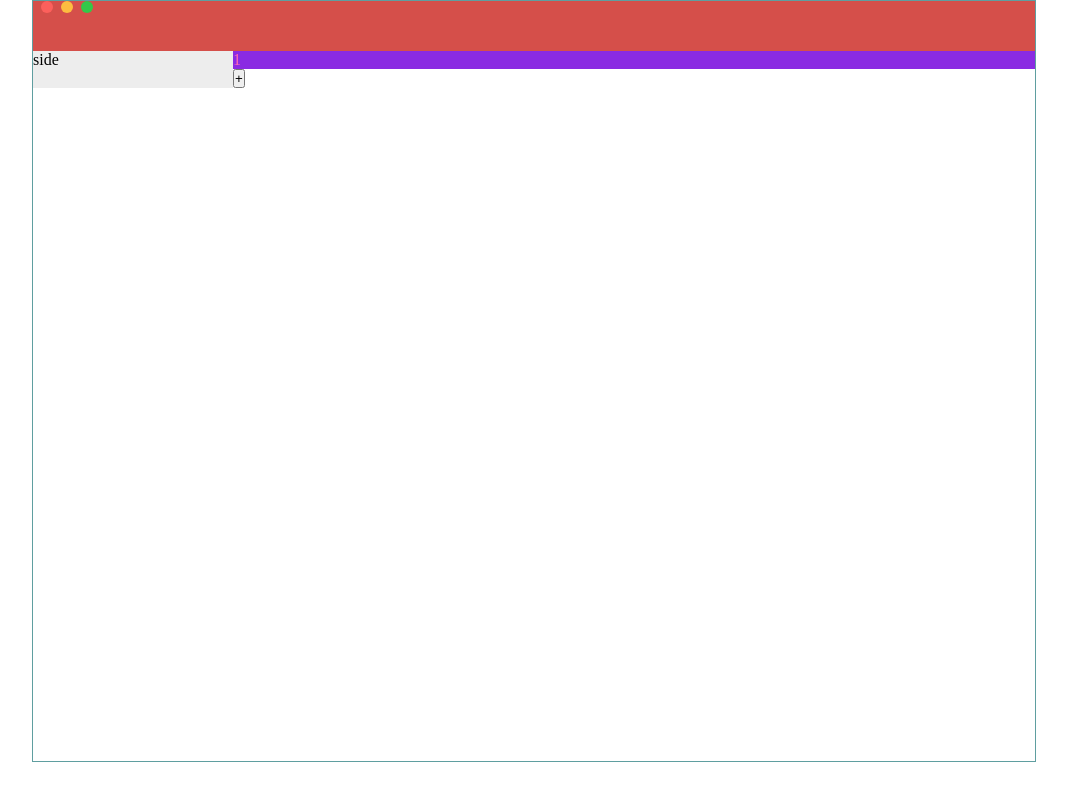
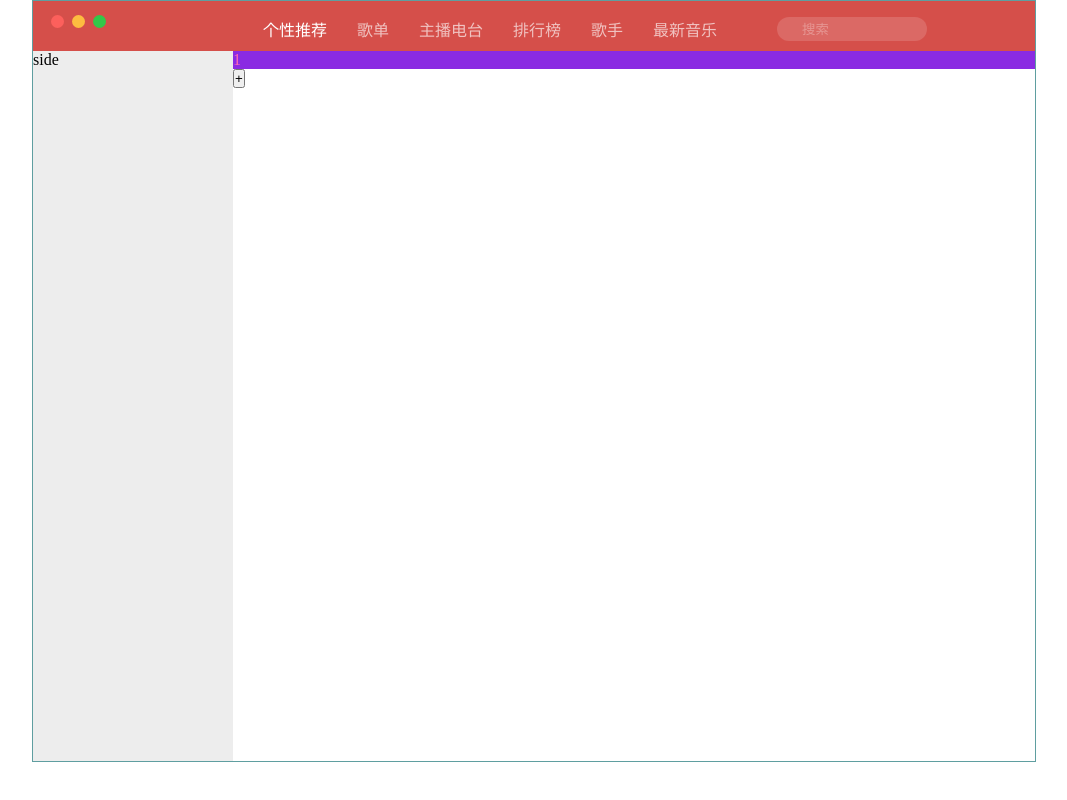
Before and after one commit to naihe138/NeteaseCloudMusic, a Vue app: page / in a window 1280 px wide. Shown: the whole page, without its empty margins (106-1173 px from the left). Built offline with nearby package versions, Linux system fonts and the light colour scheme; a small style sheet from the web is missing.

Commit message:
feat: header css

```diff
--- a/src/index.html
+++ b/src/index.html
@@ -5,7 +5,7 @@
   <meta name="viewport" content="width=device-width, initial-scale=1.0">
   <meta http-equiv="X-UA-Compatible" content="ie=edge">
   <title>网易云音乐-by naice</title>
-  <link rel="stylesheet" type="text/css" href="https://at.alicdn.com/t/font_1255888_yd8w2338h7.css" />
+  <link rel="stylesheet" type="text/css" href="https://at.alicdn.com/t/font_1255888_r59whe0thq.css" />
 </head>
 <body>
   <div id="app"></div>
--- a/src/layout/header.vue
+++ b/src/layout/header.vue
@@ -1,6 +1,7 @@
 <template>
   <section class="header">
     <div class="opertate">
+      <div class="window-opertate">
         <div class="dog close">
           <span></span>
           <span></span>
@@ -13,15 +14,46 @@
           <span></span>
         </div>
       </div>
-    <div class="nav"></div>
-    <div class="serch"></div>
-    <div class="setup"></div>
+    </div>
+    <div class="nav">
+      <span class="active">个性推荐</span>
+      <span>歌单</span>
+      <span>主播电台</span>
+      <span>排行榜</span>
+      <span>歌手</span>
+      <span>最新音乐</span>
+    </div>
+    <div class="serch">
+      <i class="iconfont icona"></i>
+      <input type="text" placeholder="搜索" v-model="searchStr">
+      <span class="iconfont iconguanbi" v-show="showClear" @click="toClear"></span>
+    </div>
+    <div class="setup">
+      <i class="iconfont iconshezhi"></i>
+      <i class="iconfont iconyoujian"></i>
+      <i class="iconfont iconpifu"></i>
+    </div>
   </section>
 </template>
 
 <script>
   export default {
-    name: 'Mheander'
+    name: 'Mheander',
+    data () {
+      return {
+        searchStr: ''
+      }
+    },
+    computed: {
+      showClear () {
+        return this.searchStr.length > 0
+      }
+    },
+    methods: {
+      toClear () {
+        this.searchStr = ''
+      }
+    }
   }
 </script>
 
@@ -31,12 +63,19 @@
     background: #d54f4a;
     display: flex;
   }
+  .window-opertate {
+    display: flex;
+    width: 70px;
+    height: 20px;
+    margin-top: 14px;
+    margin-left: 10px;
+  }
   .opertate {
     width: 200px;
     display: flex;
     .dog {
-      width: 12px;
-      height: 12px;
+      width: 13px;
+      height: 13px;
       background: red;
       border-radius: 10px;
       position: relative;
@@ -49,14 +88,14 @@
          &:nth-of-type(1) {
           width: 9px;
           height: 1px;
-          left: 1px;
-          top: 5px;
+          left: 2px;
+          top: 6px;
         }
         &:nth-of-type(2) {
           width: 1px;
           height: 9px;
-          left: 5px;
-          top: 1px;
+          left: 6px;
+          top: 2px;
         }
       }
       &:hover span {
@@ -74,4 +113,75 @@
       background: #33c849
     }
   }
+  .nav {
+    height: 24px;
+    display: flex;
+    align-items: center;
+    color: #f0c2c0;
+    margin-top: 16px;
+    padding-left: 30px;
+    span{
+      margin-right: 30px;
+      font-weight: 400;
+      cursor: pointer;
+      &.active {
+        color: #ffffff;
+      }
+    }
+  }
+  .serch {
+    height: 24px;
+    display: flex;
+    align-items: center;
+    color: #f0c2c0;
+    margin-top: 16px;
+    padding-left: 30px;
+    width: 150px;
+    position: relative;
+    input {
+      display: block;
+      width: 150px;
+      height: 24px;
+      border: 0;
+      outline: none;
+      background: #db6965;
+      color: #f7dfde;
+      border-radius: 12px;
+      box-sizing: border-box;
+      padding-left: 25px;
+      padding-right: 16px;
+    }
+    i {
+      position: absolute;
+      color: #edb3b1;
+      left: 36px;
+      font-size: 12px;
+    }
+    span {
+      position: absolute;
+      color: #edb3b1;
+      right: 6px;
+      font-size: 12px;
+      cursor: pointer;
+    }
+    ::placeholder {
+      color: #e69693;
+    }
+  }
+  .setup {
+    height: 24px;
+    display: flex;
+    align-items: center;
+    margin-top: 16px;
+    padding-left: 20px;
+    position: relative;
+    .iconshezhi {
+      font-size: 21px;
+    }
+    i {
+      margin-right: 10px;
+      color: #f0c2c0;
+      cursor: pointer;
+    }
+  }
 </style>
--- a/src/layout/index.vue
+++ b/src/layout/index.vue
@@ -37,6 +37,7 @@
     display: flex;
     .side {
       width: 200px;
+      min-height: 760px;
       background: #ededed;
     }
     .content {
--- a/src/public/scss/reset.scss
+++ b/src/public/scss/reset.scss
@@ -2,3 +2,7 @@ body, h1, h2, h3, h4, h5, h6, p, li, ul, input, textarea, button {
   margin: 0;
   padding: 0;
 }
+
+i {
+  font-style: normal;
+}
```
Also changed, not shown: build-catch/12799f9dae40444a6155bc16e2f85c8d.json (+1 -1 lines), build-catch/556b83a232aa73530cb9deb632551517.json (+1 -1 lines). Lines whose indentation alone changed are shown as unchanged.
